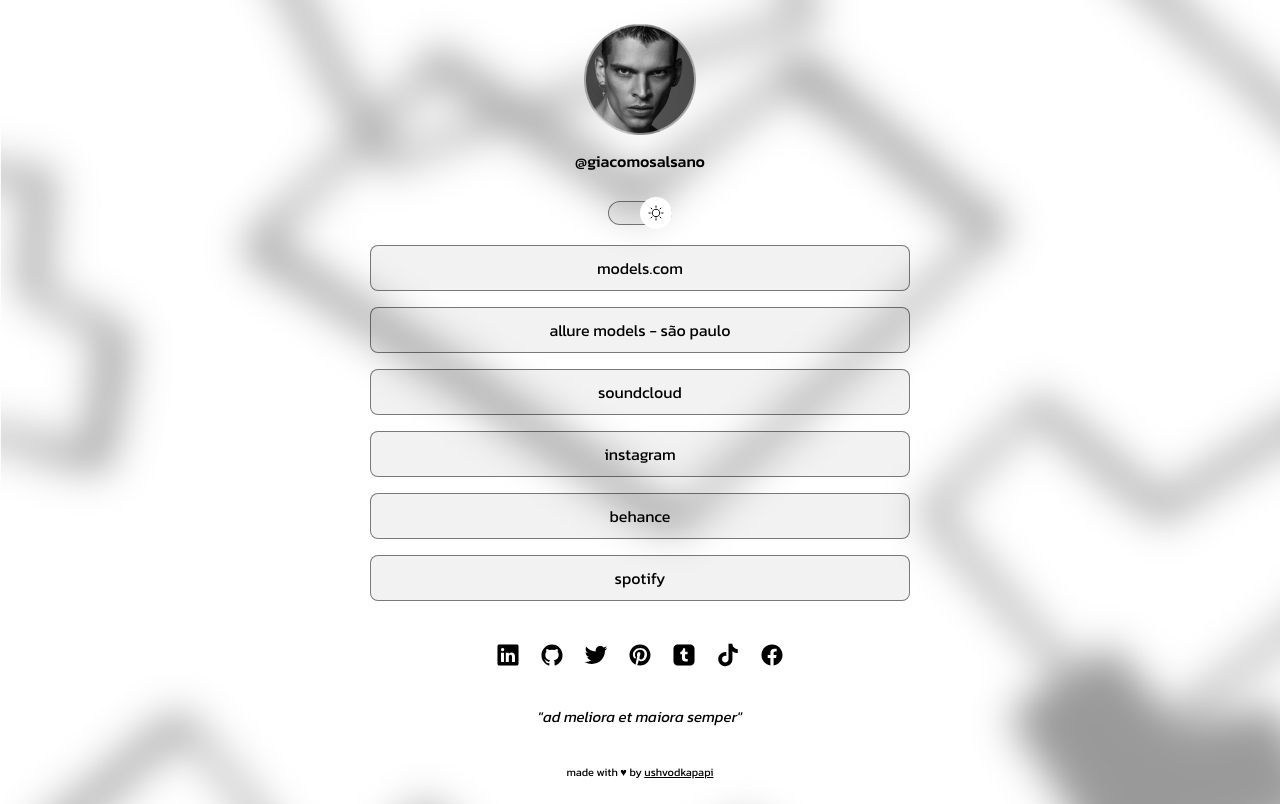
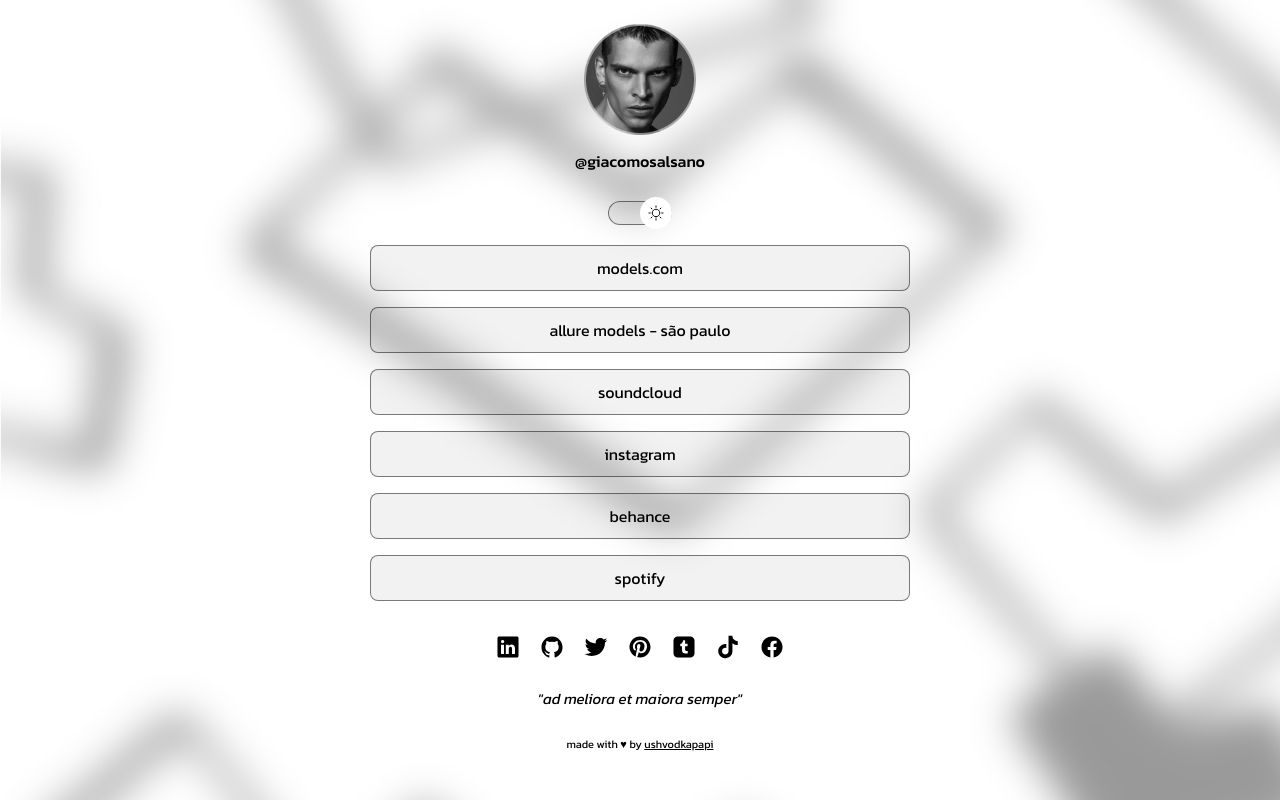
Before and after one commit to giacomosalsano/linktree, a plain HTML site: page index.html in a window 1280 px wide. Drawn offline with nearby package versions, Linux system fonts and the light colour scheme.

Commit message:
updated css

```diff
--- a/style.css
+++ b/style.css
@@ -150,7 +150,7 @@
 #social_links {
     display: flex;
     justify-content: center;
-    padding: 16px 0;
+    padding: 8px 0;
     font-size: 24px;
 }
 
@@ -172,14 +172,14 @@
 /*footer*/
 #quote {
     text-decoration-color: var(--text-color);
-    padding: 12px 0;
+    padding: 10px 0;
     text-align: center;
     font-style: italic;
     font-size: 15px;
 }
 
 #footer {
-    padding: 24px 0;
+    padding: 16px 0;
     text-align: center;
     font-size: 11px;
 
```
